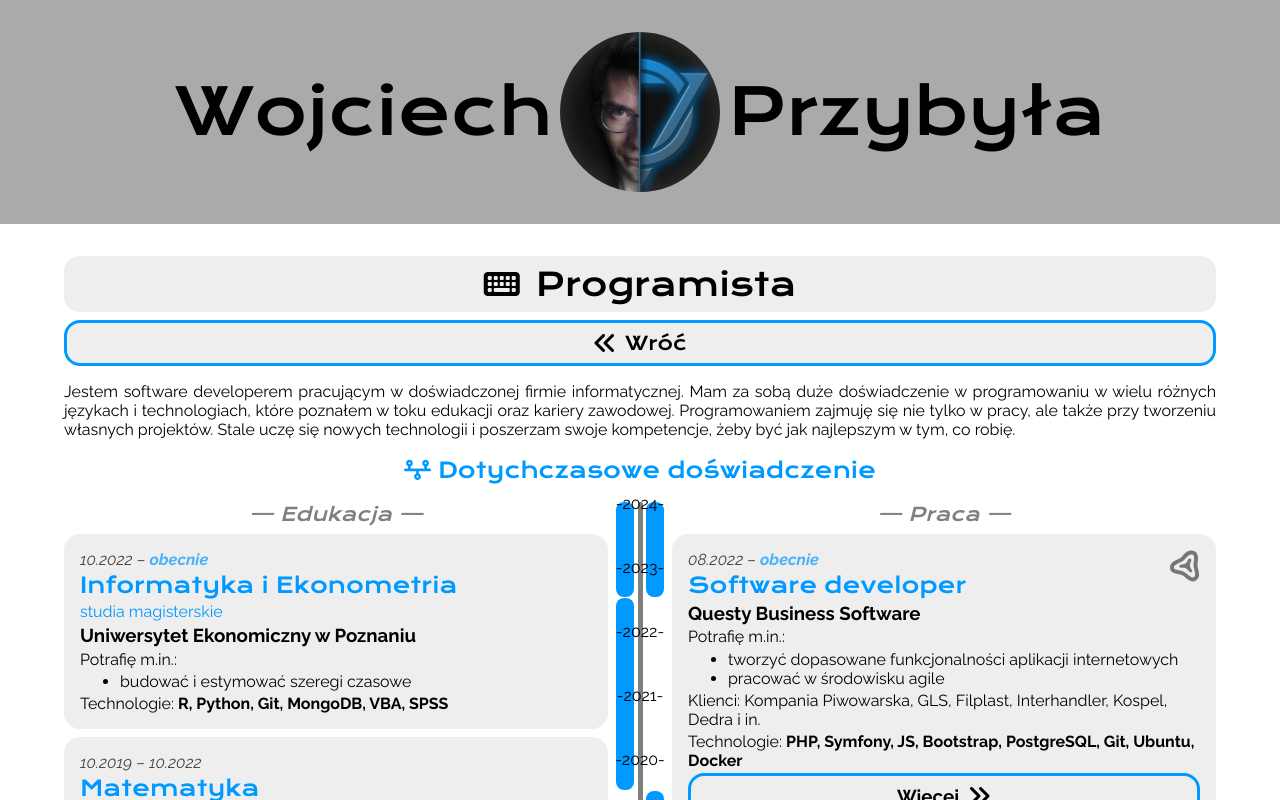
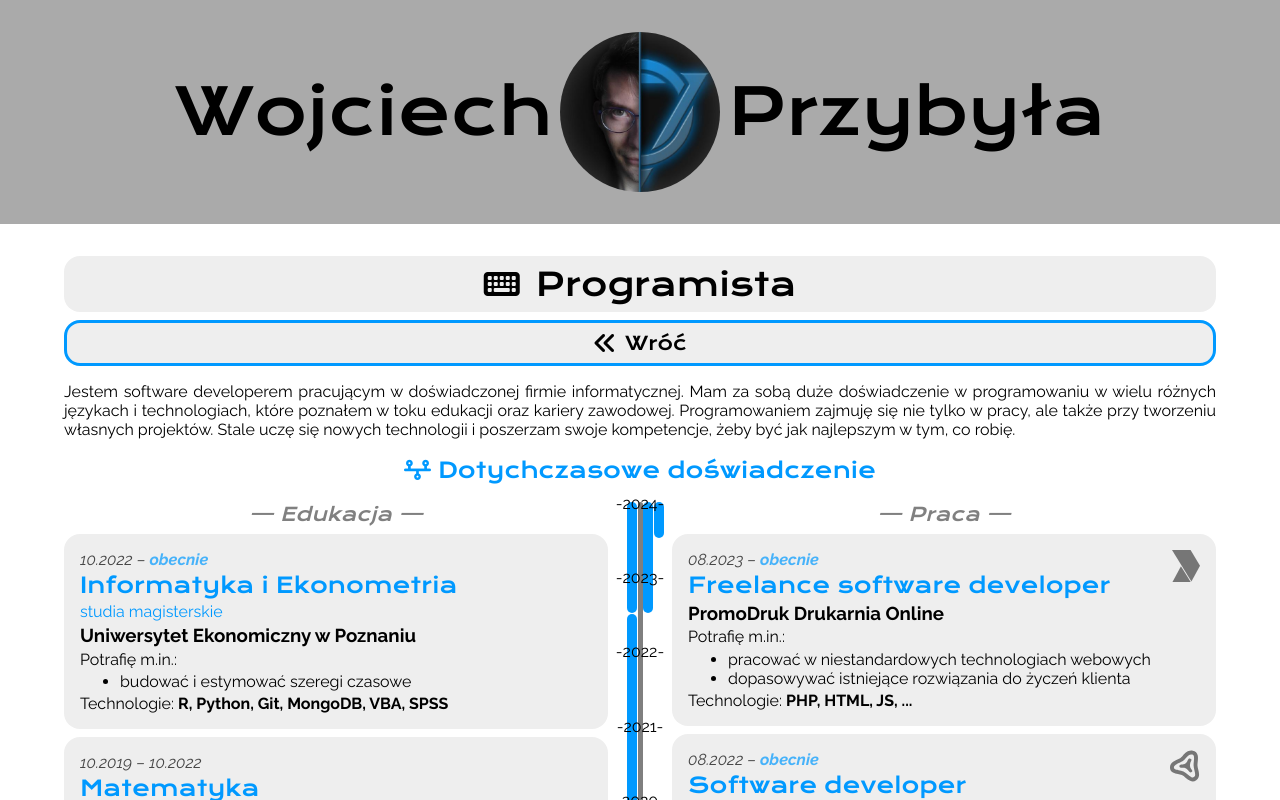
Before and after one commit to wpwwhimself/wpww-homepage, a React (Create React App) app: page /programmer in a window 1280 px wide. Built offline with nearby package versions, Linux system fonts and the light colour scheme; some icons are missing.

Commit message:
💄 better layout

```diff
--- a/src/App.css
+++ b/src/App.css
@@ -224,7 +224,7 @@ a:hover, .clickable:hover{
 
 @media print{
   *{
-    font-size: 11px;
+    font-size: 10px;
   }
   h2.print-only, img.print-only, a.print-only{
     display: block !important;
@@ -236,7 +236,7 @@ a:hover, .clickable:hover{
     display: block;
   }
   .print-hide{
-    display: none;
+    display: none !important;
   }
   .but-print-flex-down{
     display: flex; flex-direction: column;
--- a/src/components/TextBox/index.jsx
+++ b/src/components/TextBox/index.jsx
@@ -8,6 +8,7 @@ export function TextBox(props){
         props.pinLeft && "pin-left",
         props.ghost && "ghost",
         props.horizontal && "horizontal",
+        props.printhide && "print-hide",
     ].filter(Boolean);
 
     return(
--- a/src/pages/Programista/index.jsx
+++ b/src/pages/Programista/index.jsx
@@ -10,13 +10,13 @@ import { DateSpan } from "../../components/DateSpan";
 
 const jobExperience = [
     {
-    //     code: "prg.jex.promodruk",
-    //     placeLink: "https://promodruk.pl/",
-    //     span: ["08.2023", null],
-    //     stack: "PHP, HTML, JS, ...",
-    //     shiftColumn: 1,
-    //     icon: "!promodruk",
-    // }, {
+        code: "prg.jex.promodruk",
+        placeLink: "https://promodruk.pl/",
+        span: ["08.2023", null],
+        stack: "PHP, HTML, JS, ...",
+        shiftColumn: 1,
+        icon: "!promodruk",
+    }, {
         code: "prg.jex.questy",
         placeLink: "https://questy.pl/",
         span: ["08.2022", null],
@@ -62,7 +62,6 @@ export function Programista() {
     };
 
     const technologies = {
-        web: {
         php: 0.85,
         js: 0.8,
         laravel: 0.8,
@@ -71,32 +70,23 @@ export function Programista() {
         symfony: 0.3,
         bootstrap: 0.3,
         wordpress: 0.2,
-        },
-        db: {
         ".mysql": 0.8,
         ".postgresql": 0.8,
         ".mongodb": 0.4,
-        },
-        data: {
         r_project: 0.8,
         "!sas": 0.6,
         python: 0.4,
-        },
-        general: {
         git: 0.75,
         ubuntu: 0.6,
         docker: 0.3,
         "!c_sharp": 0.25,
         "!c_plus_plus": 0.25,
-        },
-        office: {
         "!latex": 0.95,
         "!markdown": 0.95,
         "!ms_word": 0.95,
         "!ms_excel": 0.9,
         "!adobe_photoshop": 0.9,
         "!adobe_illustrator": 0.8,
-        },
     };
 
     const i18n_langs = {
@@ -180,16 +170,14 @@ export function Programista() {
         <div className="flex-right" style={{ justifyContent: "space-evenly" }}>
             <div>
                 <h2><FAIcon icon="cog" /> {__("prg.headings.langs")}</h2>
-                <div className="flex-right wrap center" style={{ justifyContent: "space-evenly" }}>
-                    {Object.entries(technologies).map(([group, _technologies], ind) => <div className="flex-right tech-grid center zoom-icons" style={{fontSize: "2em", marginBottom: "0.5em"}} key={ind}>
-                        {Object.entries(_technologies).map(([icon, level], ind) => <div className="container flex-down" key={ind}>
+                <div className="flex-right tech-grid center zoom-icons" style={{fontSize: "2em", marginBottom: "0.5em"}}>
+                    {Object.entries(technologies).map(([icon, level], ind) => <div className="flex-down center" key={ind}>
                         <div className="tech-grid-bar" style={{ height: level*70 }} title={level*100}></div>
                         <FAIcon icon={
                             icon.match(/[!.]/)
                             ? icon
                             : `brands ${icon.replace(/_/g, "-")}`
                         } key={ind} title={icon} />
-                        </div>)}
                     </div>)}
                 </div>
             </div>
@@ -206,7 +194,7 @@ export function Programista() {
 
         <h2><FAIcon icon="scroll" /> {__("prg.headings.projects")}</h2>
         <div className="grid-3 but-mobile-down but-print-flex-down">
-            {projects.map((project) =>
+            {projects.map((project, i) =>
             <TextBox key={project.code} horizontal={true} ghost={project.wip}>
                 <div className="flex-right center large">
                     <FAIcon icon={project.icon} />
--- a/src/pages/Programista/style.css
+++ b/src/pages/Programista/style.css
@@ -5,7 +5,7 @@
 .tech-grid{
     align-items: end;
     flex-wrap: wrap;
-    --width: 1.5em;
+    --width: 1.2em;
 }
 .tech-grid .container{
     align-items: center;
```
Lines whose indentation alone changed are shown as unchanged.
